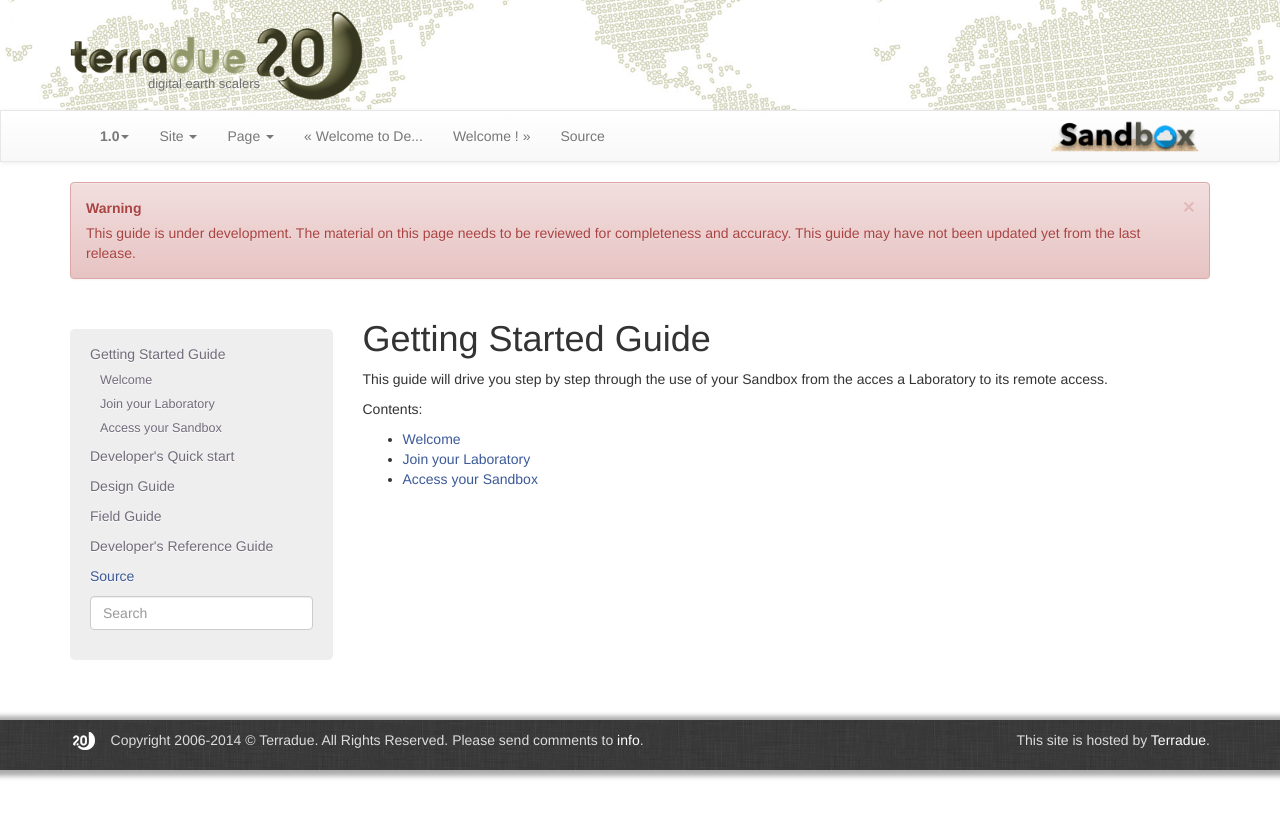
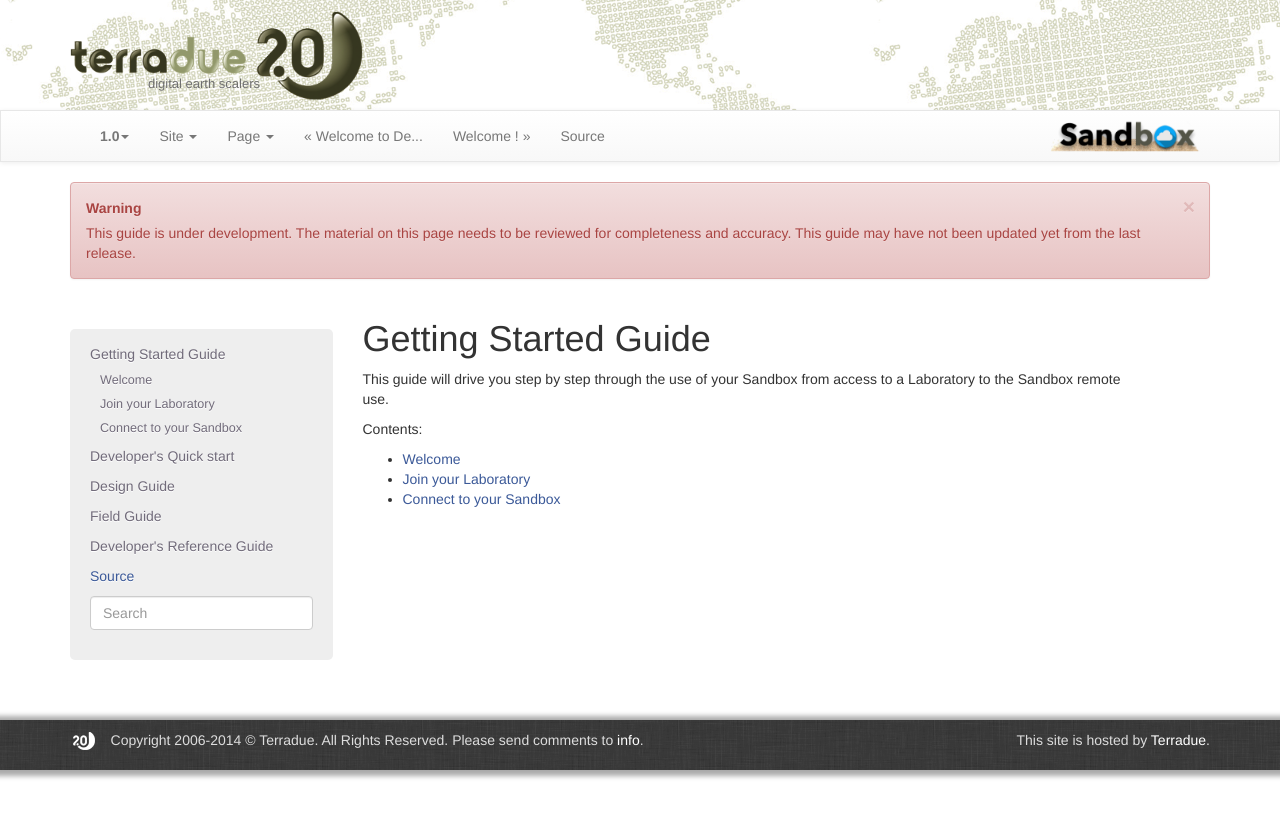
Before and after one commit to Terradue/doc-developer-sandbox, a Sphinx documentation site: the page built from source/start/index.rst, in a window 1280 px wide. Shown: the top 818 px of the page. Built offline with Sphinx 7.4.7, drawn with Linux system fonts in a browser that asks for light colours; pages that are not in the unit, such as notebooks, are missing from menus.

Commit message:
Update index.rst
Added brief description and SSL Certificate section

```diff
--- a/source/start/index.rst
+++ b/source/start/index.rst
@@ -1,7 +1,7 @@
 Getting Started Guide
 =====================
 
-This guide will drive you step by step through the use of your Sandbox from the acces a Laboratory to its remote access.
+This guide will drive you step by step through the use of your Sandbox from access to a Laboratory to the Sandbox remote use.
 
 Contents:
 
@@ -9,8 +9,8 @@
    :maxdepth: 2
 
    Welcome <welcome>
-   Importing SSL Certificate <certificate>
+   Importing the SSL Certificate <certificate>
    Join your Laboratory <laboratory>
-   Access your Sandbox <sandbox>
+   Connect to your Sandbox <sandbox>
    Discover the Sandbox services & tools <discover>
    Understand the Developer Cloud Sandbox key principles <principles>
```
